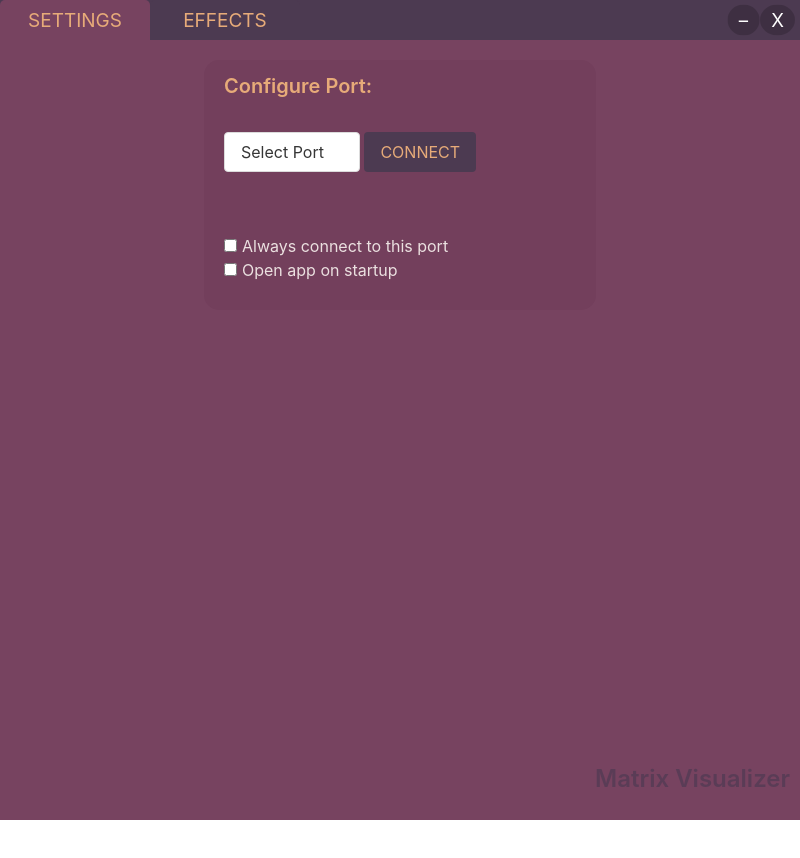
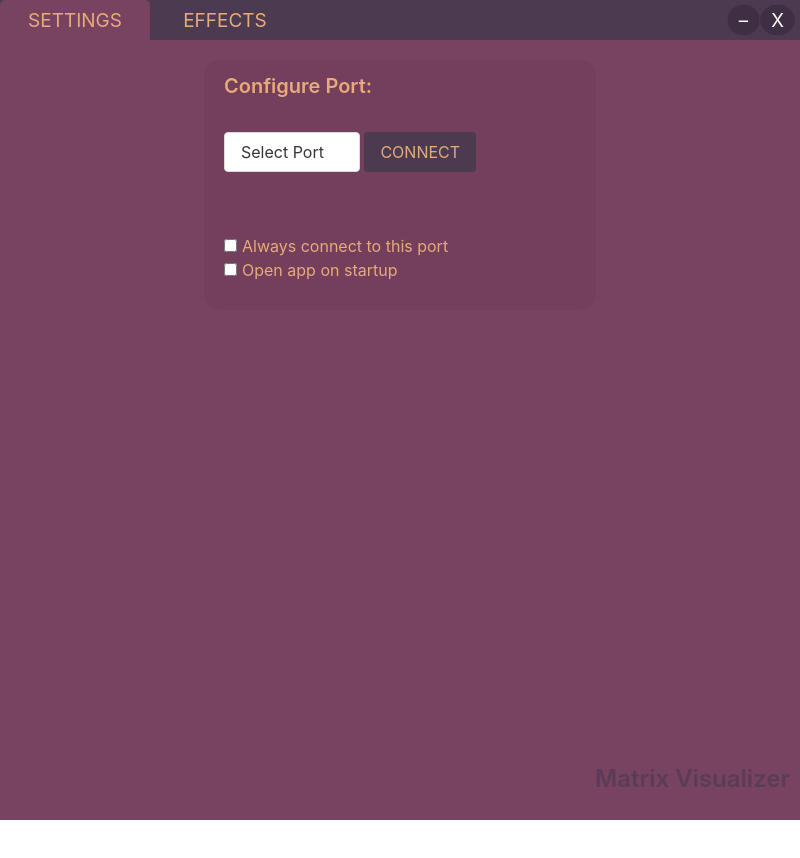
Before and after one commit to unusual-bytes/matrix-audio-visualizer, an Electron app: page src/index.html in a window 800 px wide. Drawn offline with nearby package versions, Linux system fonts and the light colour scheme; no server answers.

Commit message:
Change the look of checkboxes

```diff
--- a/src/index.css
+++ b/src/index.css
@@ -61,7 +61,7 @@ nav {
   top: 35%;
   margin-left: 20px;
   width: 100%;
-  color: #ebe0e0;
+  color: #e7ab79;
 }
 
 #always-connect-checkbox-div,
--- a/src/index.html
+++ b/src/index.html
@@ -56,8 +56,10 @@
           <button id="connect-button" class="button is-primary">CONNECT</button>
         </div>
         <div id="checkboxes-div">
-          <div id="always-connect-checkbox-div"><input type="checkbox" id="always-connect-checkbox" name="always-connect-checkbox"><label for="always-connect-checkbox" id="always-connect-label">Always connect to this port</label></input></div>
-          <div id="on-startup-checkbox-div"><input type="checkbox" id="on-startup-checkbox" name="on-startup-checkbox"><label for="on-startup-checkbox" id="on-startup-label">Open app on startup</label></input></div>
+          <div id="always-connect-checkbox-div">
+            <label class="checkbox"><input type="checkbox" id="always-connect-checkbox" name="always-connect-checkbox"><label for="always-connect-checkbox" id="always-connect-label">Always connect to this port</label></label></input></div>
+          <div id="on-startup-checkbox-div">
+            <label class="checkbox"><input type="checkbox" id="on-startup-checkbox" name="on-startup-checkbox"><label for="on-startup-checkbox" id="on-startup-label">Open app on startup</label></label></input></div>
         </div>
       </div>
       <!-- <div id="port-status-div">
```
